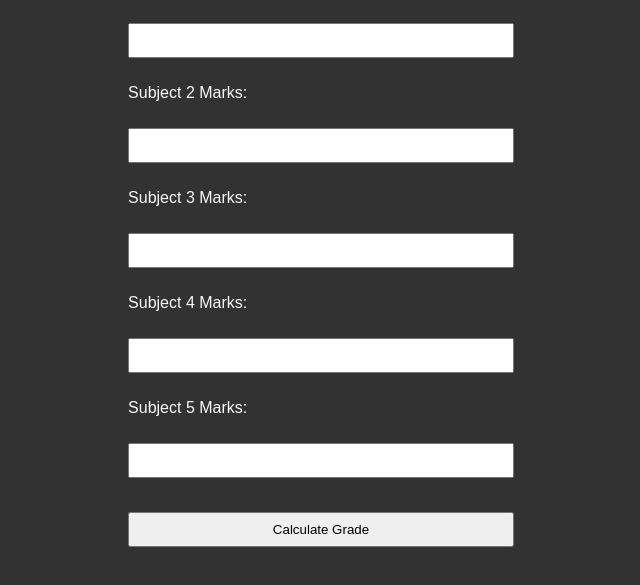
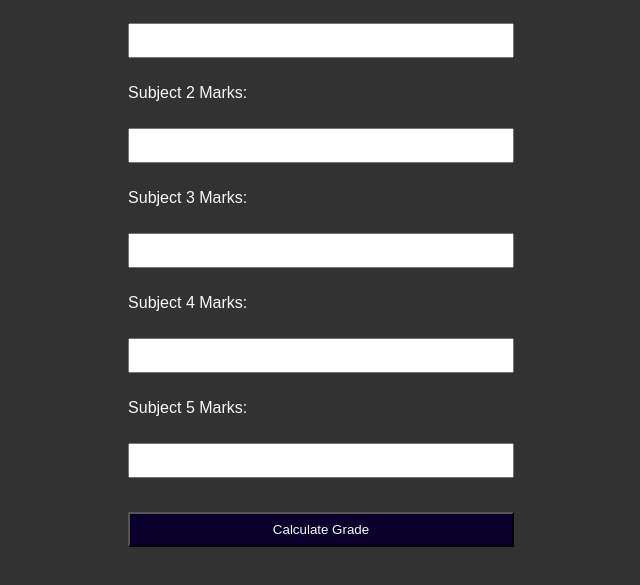
Before and after one commit to sharmi-98hub/studentgrade, a plain HTML site: page index.html in a window 1280 px wide. Shown: the part 129-714 px from the top of the page, without its empty margins (319-959 px from the left). Drawn offline with Linux system fonts and the light colour scheme.

Commit message:
some modification

```diff
--- a/index.html
+++ b/index.html
@@ -18,6 +18,10 @@
     }
     h1{
      color: black;
+    }
+    button{
+      background-color: rgb(9, 0, 44);
+      color: #f9f9f9;
     }
     input, button {
       margin: 8px 0;
```
